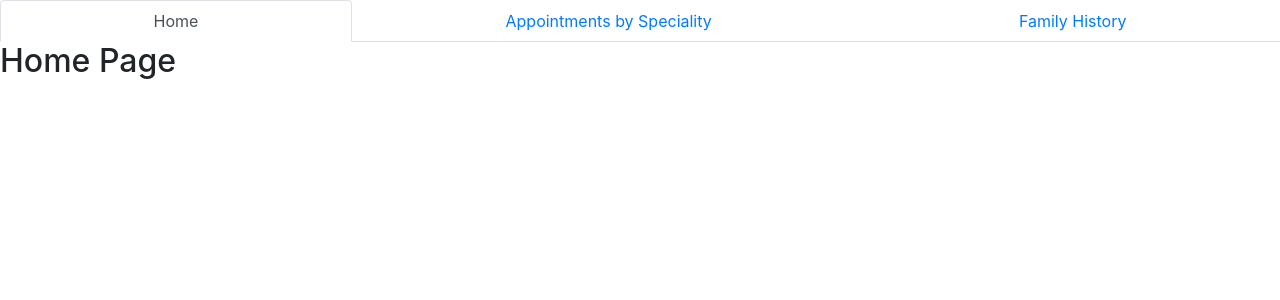
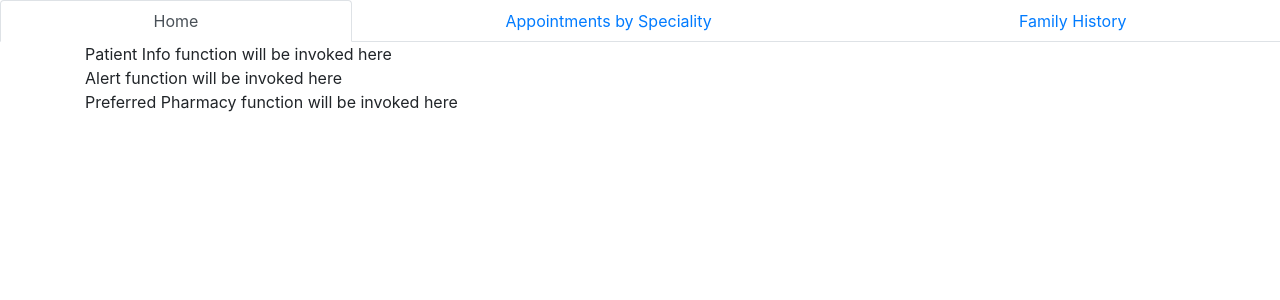
Before and after one commit to MegSemrad/nss-MeghanSemrad-Capstone1, a React (Create React App) app: page / in a window 1280 px wide. Shown: the top 300 px of the page. Built offline with nearby package versions, Linux system fonts and the light colour scheme.

Commit message:
made notes on flow and worked on permanent dashboard section

```diff
--- a/src/components/PatientApp.js
+++ b/src/PatientApp.js
@@ -1,7 +1,7 @@
 import React from "react";
 import { Route } from "react-router-dom";
-import { ApplicationViews } from "./ApplicationViews";
-import { NavBar } from "./nav/NavBar";
+import { NavBar } from "./components/nav/NavBar";
+import { ApplicationViews } from "./components/ApplicationViews";
 import "./PatientApp.css";
 
 export const PatientApp = () => (
--- a/src/components/ApplicationViews.js
+++ b/src/components/ApplicationViews.js
@@ -1,13 +1,40 @@
 import React from "react";
 import { Route } from "react-router-dom";
-import { Home } from "./Home";
+import { PermanentDashboardSection } from "./permanentDashboardSection/permanentDashboardSection";
 
 export const ApplicationViews = () => {
     return (
         <>
             <Route exact path="/">
-                <Home />
+                <PermanentDashboardSection />
             </Route>
         </>
     )
 }
+
+
+{/* <index.js>
+     <AppName.js>
+          <NavBar>
+          <ApplicationViews.js>
+               <Route exact path="/">
+                    <PermanentDashboardSection>
+                         <PatientInfoList>
+                         <AlertList>
+                         <PharmacyList>
+                    <where changeable side would be invoked>
+               </Route>
+               <Route exact path="/appointmentBySpecialist">
+                    <PermanentDashboardSection>
+                         <PatientInfoList>
+                         <AlertList>
+                         <PharmacyList>
+                    <where changeable side would be invoked>
+               </Route>
+               <Route exact path="/familyHistory">
+                    <PermanentDashboardSection>
+                         <PatientInfoList>
+                         <AlertList>
+                         <PharmacyList>
+                    <where changeable side would be invoked>
+               </Route> */}
--- a/src/components/Home.js
+++ /dev/null
@@ -1,9 +0,0 @@
-import React from "react";
-
-export const Home = () => {
-    return (
-    <>
-        <h2>Home Page</h2>
-    </>
-    )
-};
--- a/src/components/nav/NavBar.js
+++ b/src/components/nav/NavBar.js
@@ -1,6 +1,5 @@
 import React from "react";
 import { Nav } from "react-bootstrap";
-import "./NavBar.css";
 
 
 export const NavBar = (props) => {
--- /dev/null
+++ b/src/components/permanentDashboardSection/permanentDashboardSection.js
@@ -0,0 +1,17 @@
+import React from "react";
+import { Container, Col, Row } from 'react-bootstrap'
+
+
+export const PermanentDashboardSection = (props) => {
+    return (
+        <>
+            <Container>
+                <Col>
+                    <Row>Patient Info function will be invoked here</Row>
+                    <Row>Alert function will be invoked here</Row>
+                    <Row>Preferred Pharmacy function will be invoked here</Row>
+                </Col>
+            </Container>
+        </>
+    )
+    };
--- a/src/index.js
+++ b/src/index.js
@@ -2,11 +2,10 @@
 
 import 'bootstrap/dist/css/bootstrap.min.css';
 import './index.css';
-
 import React from 'react';
 import ReactDOM from 'react-dom';
 import { BrowserRouter as Router } from "react-router-dom";
-import { PatientApp } from "./components/PatientApp";   {/*Remember to change later to my app name!!! */}
+import { PatientApp } from "./PatientApp";   {/*Remember to change later to my app name!!! */}
 
 
 ReactDOM.render(
```
Also changed, not shown: src/components/nav/NavBar.css (deleted, +0 -14 lines), src/App/App.css (renamed from src/App.css), src/App/App.js (renamed from src/App.js), src/PatientApp.css (added), src/components/PatientApp.css (deleted), 1 other file (tests, documents, lock files or other folders).
